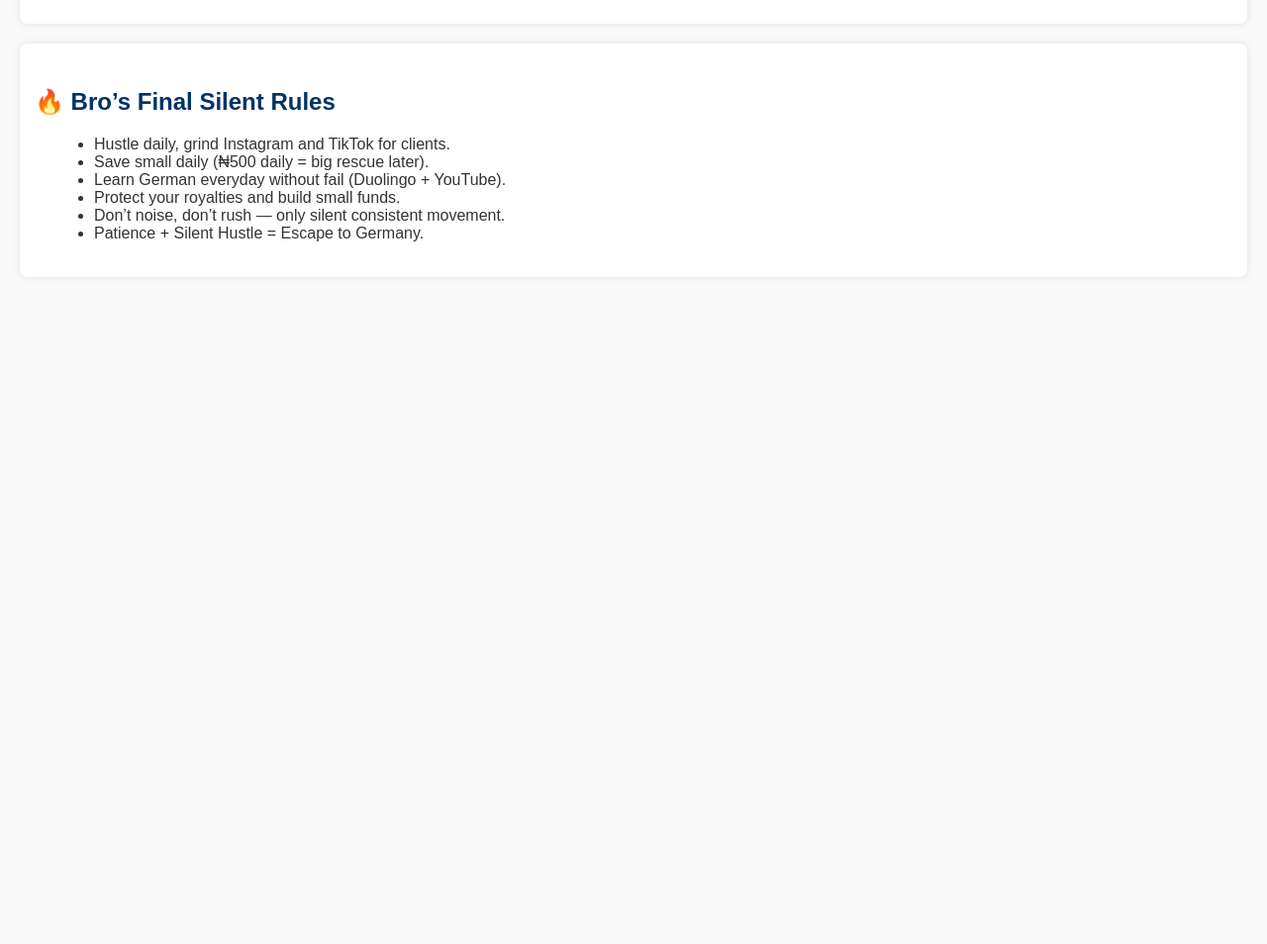
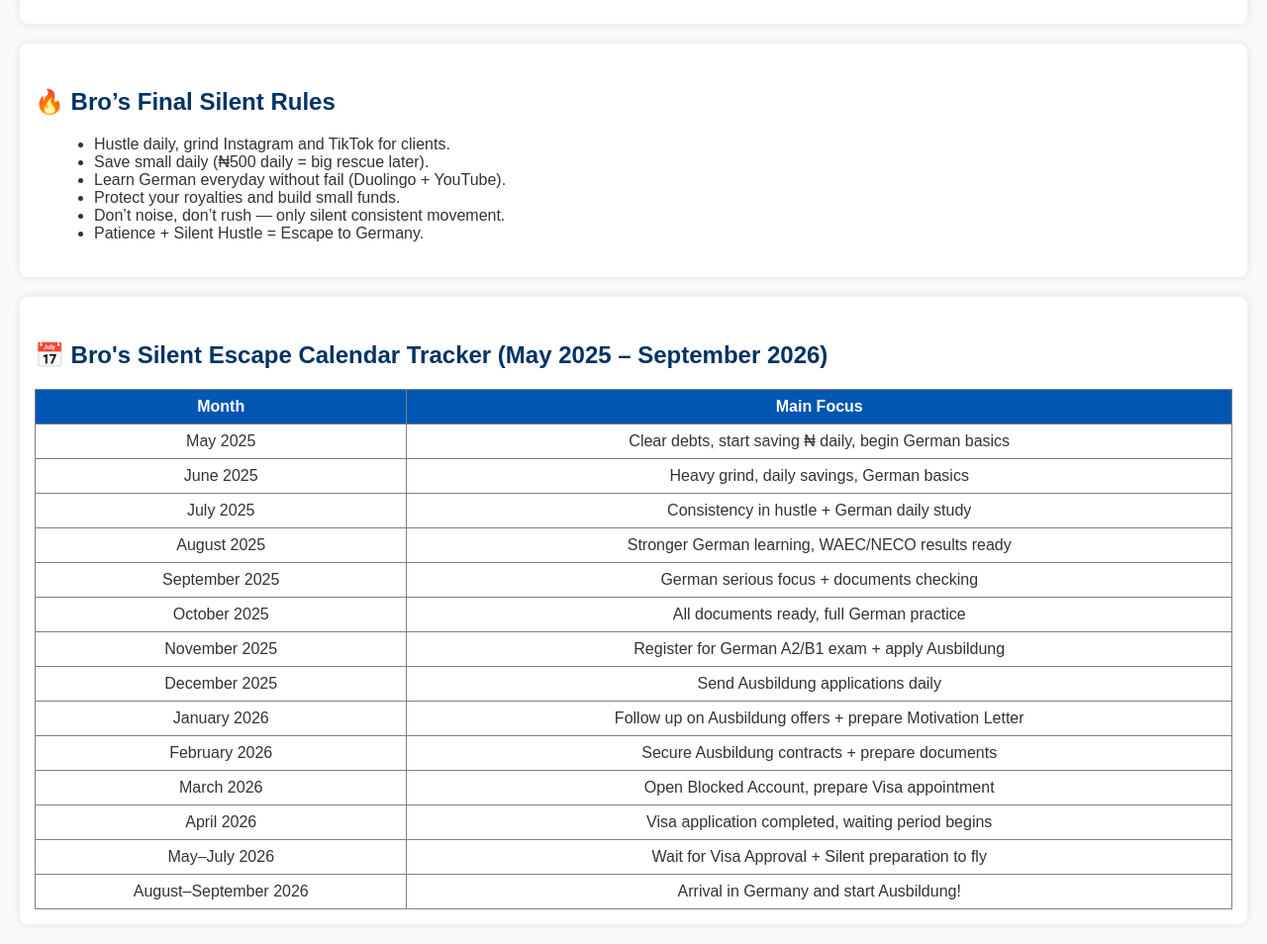
Before and after one commit to Lekvar4/Journey, a plain HTML site: page index.html in a window 1280 px wide. Shown: the part 2372-3326 px from the top of the page at 99% size. Before the commit the page ends 2672 px from the top, so only its background shows below. Drawn offline with Linux system fonts and the light colour scheme.

Commit message:
Update index.html

```diff
--- a/index.html
+++ b/index.html
@@ -131,6 +131,76 @@
         </ul>
     </section>
 
+    <section>
+    <h2>📅 Bro's Silent Escape Calendar Tracker (May 2025 – September 2026)</h2>
+    <table border="1" cellpadding="8" cellspacing="0" style="width: 100%; border-collapse: collapse; text-align: center;">
+        <thead style="background-color: #0056b3; color: white;">
+            <tr>
+                <th>Month</th>
+                <th>Main Focus</th>
+            </tr>
+        </thead>
+        <tbody>
+            <tr>
+                <td>May 2025</td>
+                <td>Clear debts, start saving ₦ daily, begin German basics</td>
+            </tr>
+            <tr>
+                <td>June 2025</td>
+                <td>Heavy grind, daily savings, German basics</td>
+            </tr>
+            <tr>
+                <td>July 2025</td>
+                <td>Consistency in hustle + German daily study</td>
+            </tr>
+            <tr>
+                <td>August 2025</td>
+                <td>Stronger German learning, WAEC/NECO results ready</td>
+            </tr>
+            <tr>
+                <td>September 2025</td>
+                <td>German serious focus + documents checking</td>
+            </tr>
+            <tr>
+                <td>October 2025</td>
+                <td>All documents ready, full German practice</td>
+            </tr>
+            <tr>
+                <td>November 2025</td>
+                <td>Register for German A2/B1 exam + apply Ausbildung</td>
+            </tr>
+            <tr>
+                <td>December 2025</td>
+                <td>Send Ausbildung applications daily</td>
+            </tr>
+            <tr>
+                <td>January 2026</td>
+                <td>Follow up on Ausbildung offers + prepare Motivation Letter</td>
+            </tr>
+            <tr>
+                <td>February 2026</td>
+                <td>Secure Ausbildung contracts + prepare documents</td>
+            </tr>
+            <tr>
+                <td>March 2026</td>
+                <td>Open Blocked Account, prepare Visa appointment</td>
+            </tr>
+            <tr>
+                <td>April 2026</td>
+                <td>Visa application completed, waiting period begins</td>
+            </tr>
+            <tr>
+                <td>May–July 2026</td>
+                <td>Wait for Visa Approval + Silent preparation to fly</td>
+            </tr>
+            <tr>
+                <td>August–September 2026</td>
+                <td>Arrival in Germany and start Ausbildung!</td>
+            </tr>
+        </tbody>
+    </table>
+</section>
+
     <script src="script.js"></script>
 </body>
 </html>
```
